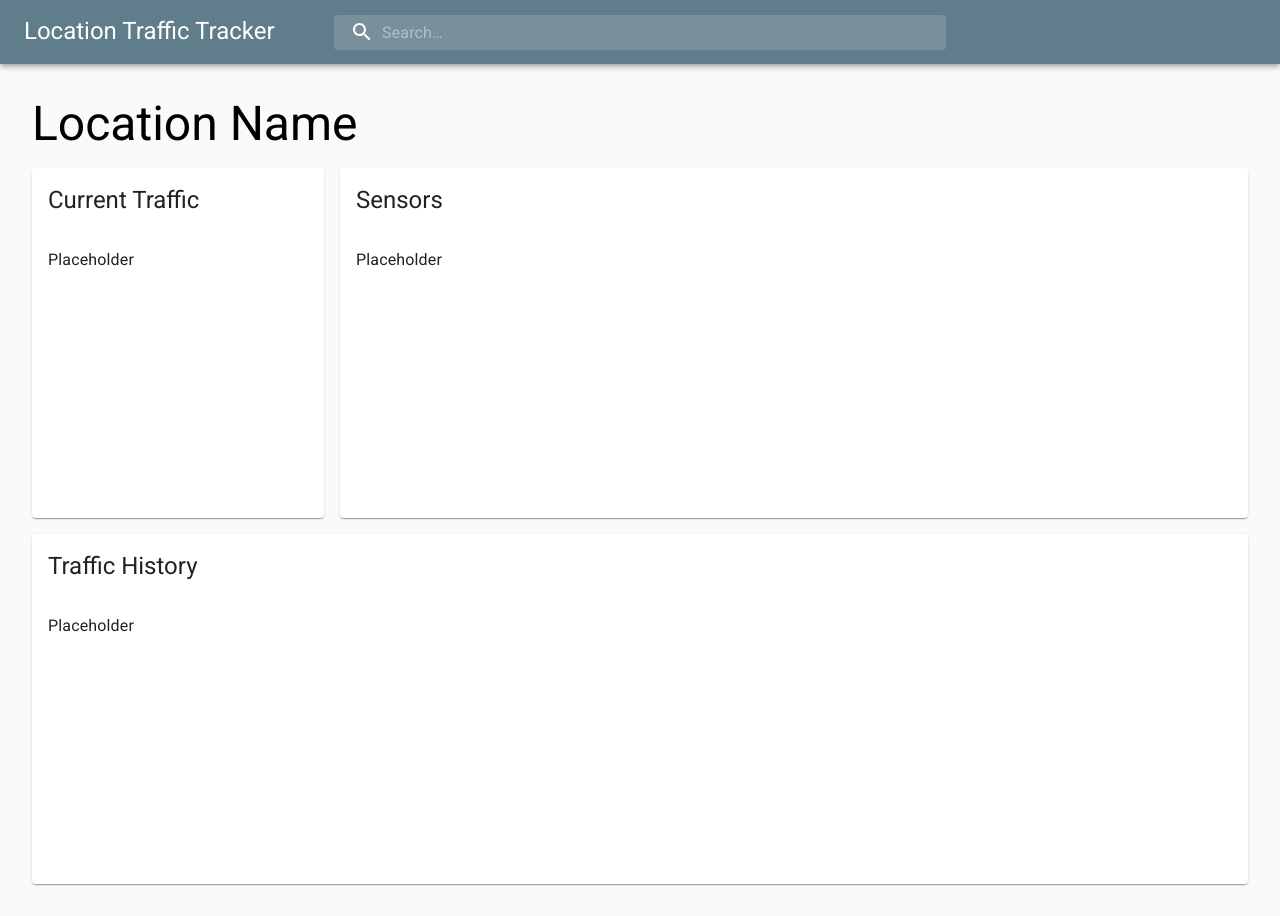
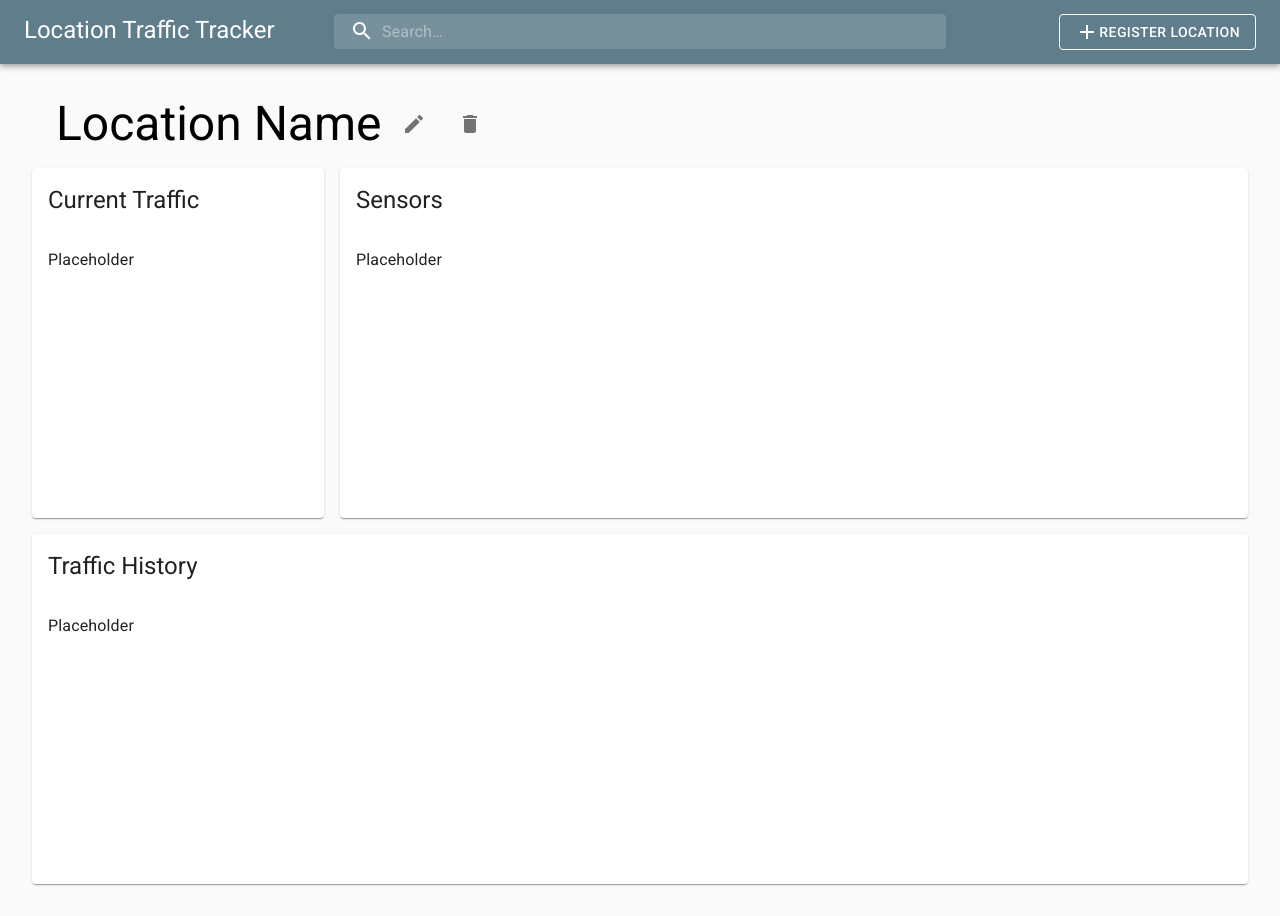
Before and after one commit to WesleyT4N/cs5412-location-traffic-dashboard, a React (Create React App) app: page / in a window 1280 px wide. Built offline with nearby package versions, Linux system fonts and the light colour scheme.

Commit message:
add create/edit/delete buttons

```diff
--- a/src/App.js
+++ b/src/App.js
@@ -1,6 +1,6 @@
 import React from 'react';
 import { createMuiTheme, ThemeProvider } from '@material-ui/core/styles';
-import blue from '@material-ui/core/colors/blue';
+import indigo from '@material-ui/core/colors/indigo';
 import blueGrey from '@material-ui/core/colors/blueGrey';
 
 import './App.css';
@@ -9,14 +9,14 @@ import { DashboardContainer } from './components';
 const theme = createMuiTheme({
   palette: {
     primary: blueGrey,
-    secondary: blue,
+    secondary: indigo,
   },
 });
 
 function App() {
   return (
     <ThemeProvider theme={theme}>
-      <DashboardContainer/>
+      <DashboardContainer />
     </ThemeProvider>
   );
 }
--- a/src/components/dashboard/Dashboard.js
+++ b/src/components/dashboard/Dashboard.js
@@ -1,32 +1,77 @@
 import React from 'react';
-import { Container, Typography, Grid } from '@material-ui/core';
+import {
+  Container,
+  Typography,
+  Grid,
+  IconButton,
+  Menu,
+  MenuItem,
+} from '@material-ui/core';
+import EditIcon from '@material-ui/icons/Edit';
+import DeleteIcon from '@material-ui/icons/Delete';
 
 import TrafficCount from './cards/TrafficCount';
 import TrafficHistory from './cards/TrafficHistory';
 import SensorStatistics from './cards/SensorStatstics';
-import styles from "./styles/Dashboard.styles";
-
+import styles from './styles/Dashboard.styles';
 
 const Dashboard = () => {
   const classes = styles();
+  const [anchorEl, setAnchorEl] = React.useState(null);
+
+  const handleEditClick = (e) => {
+    setAnchorEl(e.currentTarget);
+  };
+
+  const handleEditClose = () => {
+    setAnchorEl(null);
+  };
+
   return (
-        <Container className={classes.root}>
-            <Typography variant="h3">
+    <Container className={classes.dashboardRoot}>
+      <Container className={classes.locationHeader} maxwidth={false}>
+        <Typography variant="h3" display="inline">
           Location Name
         </Typography>
+        <IconButton
+          className={classes.locationHeaderButton}
+          aria-controls="edit-location"
+          aria-haspopup="true"
+          onClick={handleEditClick}
+        >
+          <EditIcon />
+        </IconButton>
+
+        <IconButton
+          className={classes.locationHeaderButton}
+          aria-controls="delete-location"
+        >
+          <DeleteIcon />
+        </IconButton>
+        <Menu
+          id="simple-menu"
+          anchorEl={anchorEl}
+          keepMounted
+          open={Boolean(anchorEl)}
+          onClose={handleEditClose}
+        >
+          <MenuItem>Edit Location</MenuItem>
+          <MenuItem>Edit Sensors</MenuItem>
+        </Menu>
+      </Container>
       <Grid container spacing={2} className={classes.cardContainer}>
         <Grid item xs={12} sm={3}>
-                    <TrafficCount/>
+          <TrafficCount />
         </Grid>
         <Grid item xs={12} sm={9}>
-                    <SensorStatistics/>
+          <SensorStatistics />
         </Grid>
         <Grid item xs={12}>
-                    <TrafficHistory/>
+          <TrafficHistory />
         </Grid>
       </Grid>
     </Container>
-    )
-}
+  );
+};
 
 export default Dashboard;
--- a/src/components/dashboard/styles/Dashboard.styles.js
+++ b/src/components/dashboard/styles/Dashboard.styles.js
@@ -1,10 +1,17 @@
 import { makeStyles } from '@material-ui/core/styles';
+import { findByLabelText } from '@testing-library/react';
 
 export default makeStyles((theme) => ({
-    root: {
-        padding: "32px",
-    },
-    cardContainer: {
-        marginTop: theme.spacing()
-    }
+  dashboardRoot: {
+    padding: '32px',
+  },
+  cardContainer: {
+    marginTop: theme.spacing(),
+  },
+  locationHeader: {
+    display: 'flex',
+  },
+  locationHeaderButton: {
+    marginLeft: theme.spacing(1),
+  },
 }));
--- a/src/components/header/Header.js
+++ b/src/components/header/Header.js
@@ -5,10 +5,13 @@ import {
   Typography,
   InputBase,
   Grid,
+  Button,
+  Container,
 } from '@material-ui/core';
+import AddIcon from '@material-ui/icons/Add';
 import SearchIcon from '@material-ui/icons/Search';
 
-import styles from './Header.styles'
+import styles from './Header.styles';
 
 const Header = () => {
   const classes = styles();
@@ -16,10 +19,8 @@ const Header = () => {
     <AppBar position="static">
       <Toolbar className={classes.toolbar}>
         <Grid container spacing={1}>
-              <Grid item xs={12} md={3}>
-                <Typography variant="h5" className={classes.title}>
-                  Location Traffic Tracker
-                </Typography>
+          <Grid item xs={12} md={3} className={classes.title}>
+            <Typography variant="h5">Location Traffic Tracker</Typography>
           </Grid>
           <Grid item xs={12} md={6}>
             <div className={classes.search}>
@@ -37,10 +38,20 @@ const Header = () => {
               />
             </div>
           </Grid>
+          <Grid item xs={12} md={3} className={classes.headerButtonContainer}>
+            <Button
+              variant="outlined"
+              color="inherit"
+              className={classes.headerButton}
+            >
+              <AddIcon />
+              Register Location
+            </Button>
+          </Grid>
         </Grid>
       </Toolbar>
     </AppBar>
-    )
-}
+  );
+};
 
 export default Header;
--- a/src/components/header/Header.styles.js
+++ b/src/components/header/Header.styles.js
@@ -9,9 +9,10 @@ export default makeStyles((theme) => ({
     paddingTop: theme.spacing(1),
     paddingBottom: theme.spacing(1),
     [theme.breakpoints.up('md')]: {
+      maxHeight: 0,
       paddingTop: 0,
       paddingBottom: 0,
-        }
+    },
   },
   title: {
     display: 'block',
@@ -46,8 +47,17 @@ export default makeStyles((theme) => ({
     paddingLeft: `calc(1em + ${theme.spacing(4)}px)`,
     transition: theme.transitions.create('width'),
     width: '100%',
+    // [theme.breakpoints.up('md')]: {
+    //   width: '60ch',
+    // },
+  },
+  headerButtonContainer: {
+    textAlign: 'right',
+  },
+  headerButton: {
+    width: '100%',
     [theme.breakpoints.up('md')]: {
-        width: '80ch',
+      width: 'auto',
     },
   },
 }));
```
Also changed, not shown: src/components/dashboard/DashboardContainer.js (+9 -9 lines), src/components/dashboard/styles/DashboardContainer.styles.js (+4 -4 lines), 1 other file (tests, documents, lock files or other folders). Lines whose indentation alone changed are shown as unchanged.
